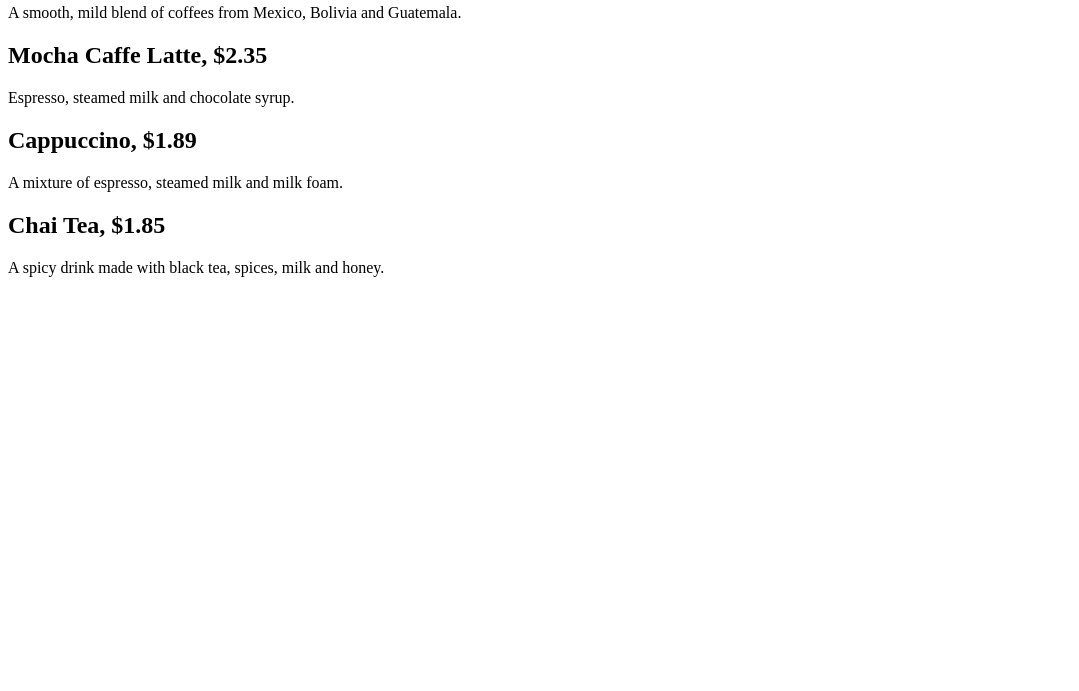
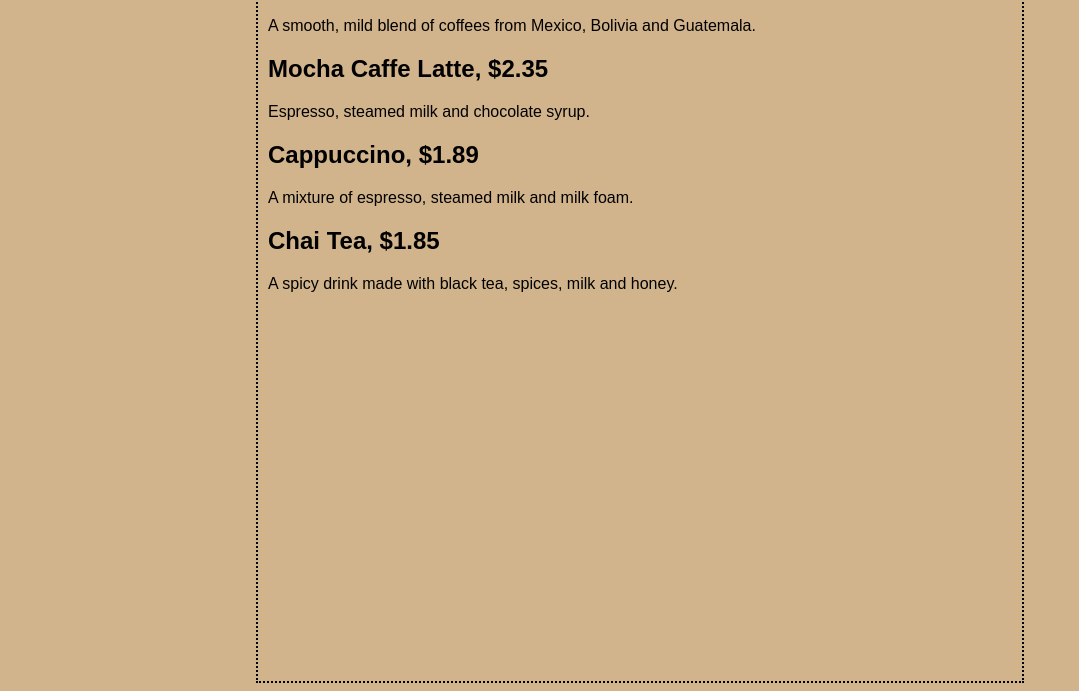
Before and after one commit to hsa1280/HTML-and-CSS, a plain HTML site: page starbuzz/index.html in a window 1280 px wide. Shown: the part 109-800 px from the top of the page, without its empty margins (0-1079 px from the left). Drawn offline with Linux system fonts and the light colour scheme.

Commit message:
added style element to body and added mission file

```diff
--- a/starbuzz/index.html
+++ b/starbuzz/index.html
@@ -1,6 +1,17 @@
 <html>
 	<head>
 			<title>Starbuzz Coffee</title>
+
+			<style type="text/css">
+					body {
+						background-color:#d2b48c;
+						margin-left: 20%;
+						margin-right: 20%;
+						border: 2px dotted black;
+						padding: 10px 10px 10px 10px;
+						font-family:sans-serif;
+					}
+			</style>
 	</head>
 
 	<body>
```
Also changed, not shown: starbuzz/mission.html (added, +22 -0 lines).
